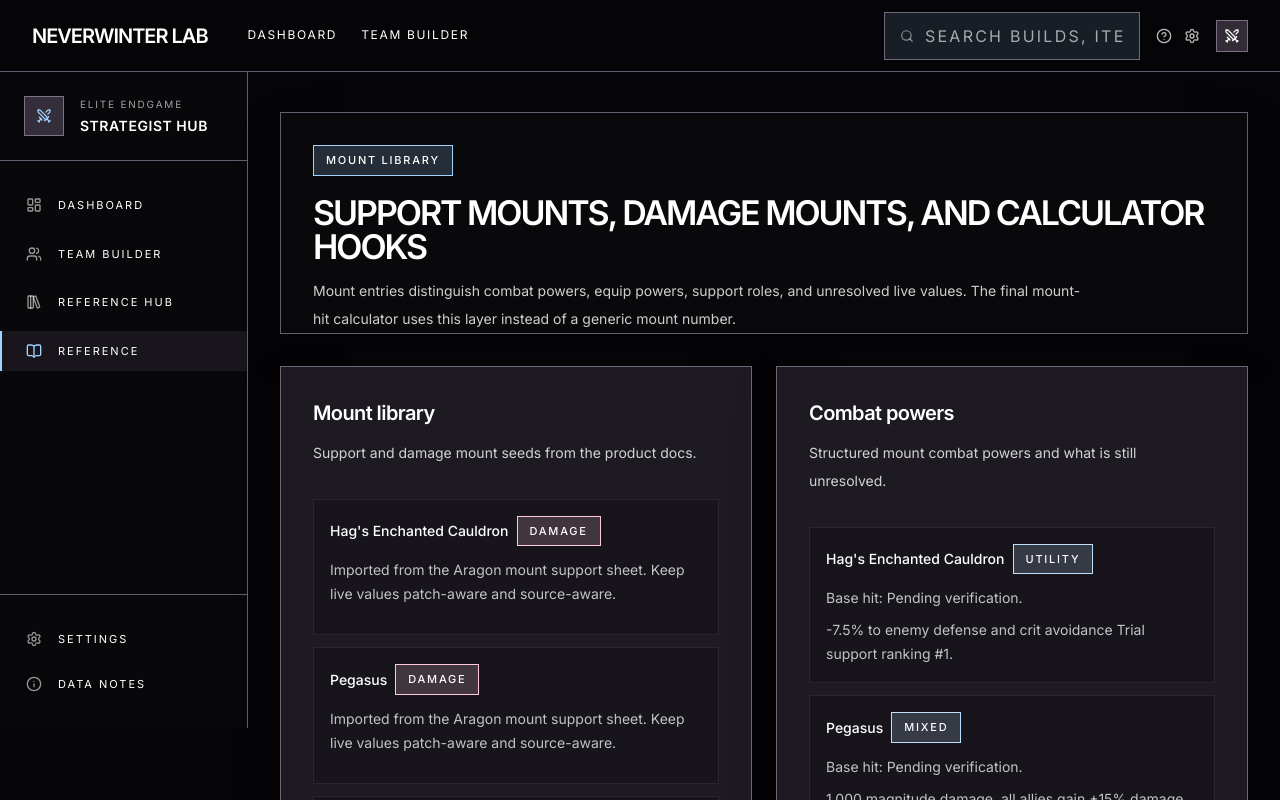
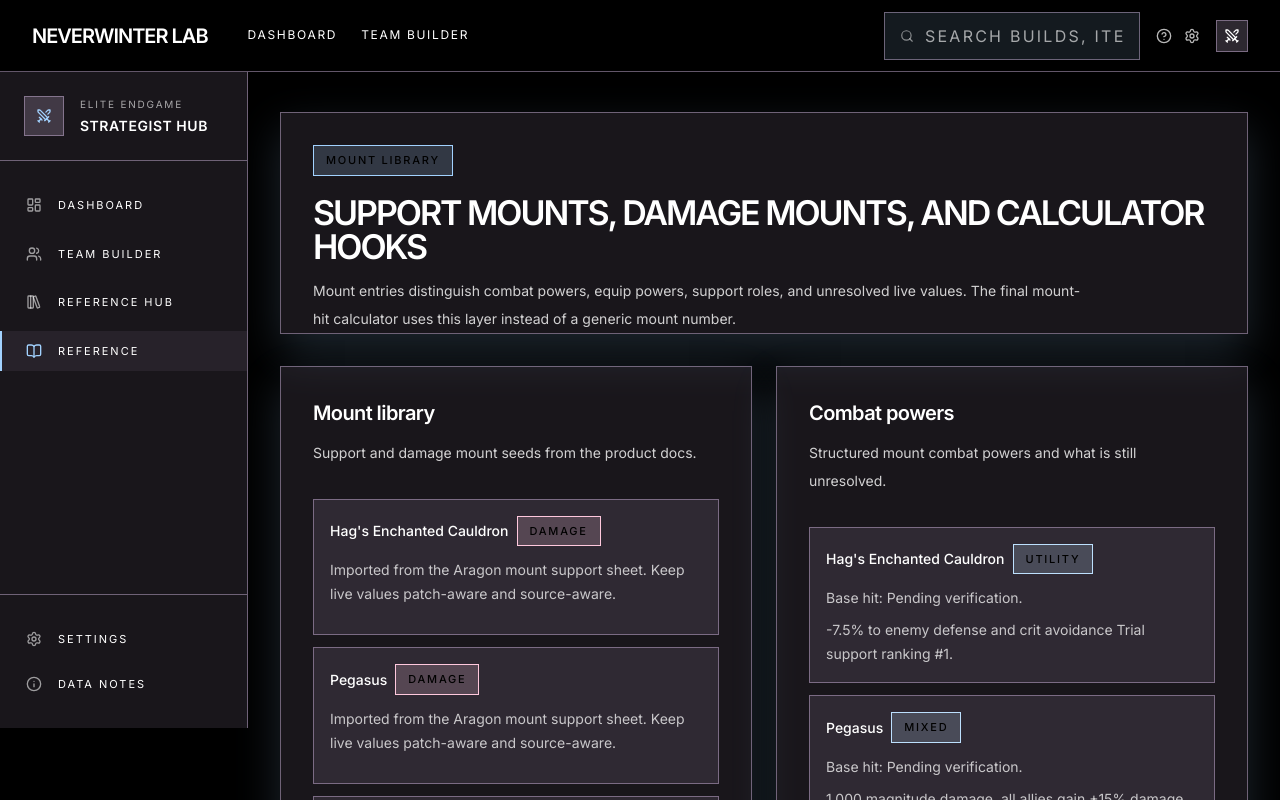
Before and after one commit to Nischhalsubba/neverwinter-composition-lab, a Next.js app: page /mounts in a window 1280 px wide. Shown: the top 800 px of the page. Built offline with nearby package versions, Linux system fonts and the light colour scheme.

Commit message:
feat: standardize UI components with palette-driven styles and improve surface consistency

```diff
--- a/app/buffs-debuffs/page.tsx
+++ b/app/buffs-debuffs/page.tsx
@@ -29,7 +29,7 @@
             </CardHeader>
             <CardContent className="space-y-3">
               {effects.map((effect) => (
-                <div key={effect.id} className="rounded-2xl border border-white/8 bg-black/20 p-4">
+                <div key={effect.id} className="border border-[var(--border)] bg-[var(--surface)] p-4">
                   <div className="flex flex-wrap items-center gap-2">
                     <Link href={`/reference/effects/${effect.id}`} className="text-sm font-medium text-white hover:text-white/84">
                       {effect.name}
--- a/app/companions/page.tsx
+++ b/app/companions/page.tsx
@@ -44,7 +44,7 @@
               {recommendedCompanions.map((companion) => {
                 const recommendation = companionRecommendationsById[companion.id];
                 return (
-                  <div key={companion.id} className="border border-white/10 bg-white/[0.03] p-4">
+                  <div key={companion.id} className="border border-[var(--border)] bg-[var(--surface)] p-4">
                     <div className="flex flex-wrap items-center gap-2">
                       <Link href={`/reference/companions/${companion.id}`} className="text-sm font-medium text-white hover:text-white/84">
                         {companion.name}
@@ -79,7 +79,7 @@
               />
               <div className="grid gap-3">
                 {companionPowerSnapshots.slice(0, 48).map((item) => (
-                  <div key={item.name} className="border border-white/10 bg-white/[0.03] p-4">
+                  <div key={item.name} className="border border-[var(--border)] bg-[var(--surface)] p-4">
                     <div className="flex flex-wrap gap-2">
                       {item.roles.map((role) => (
                         <Badge key={role} variant="blue">
@@ -116,7 +116,7 @@
                 {companionEnhancementSnapshots.map((item) => {
                   const recommendation = Object.values(enhancementRecommendationsById).find((entry) => entry?.name === item.name);
                   return (
-                    <div key={item.name} className="border border-white/10 bg-white/[0.03] p-4">
+                    <div key={item.name} className="border border-[var(--border)] bg-[var(--surface)] p-4">
                       <div className="flex flex-wrap items-center gap-2">
                         <Link href={`/reference/enhancements/${item.name.toLowerCase().replace(/[^a-z0-9]+/g, "-").replace(/^-+|-+$/g, "")}`} className="text-sm font-medium text-white hover:text-white/84">
                           {item.name}
--- a/app/globals.css
+++ b/app/globals.css
@@ -7,7 +7,7 @@
   --icy-blue: #bde0fe;
   --sky-blue: #a2d2ff;
   --layout-max: 1920px;
-  --background: #050508;
+  --background: #000000;
   --foreground: #ffffff;
   --surface: rgba(205, 180, 219, 0.08);
   --surface-2: rgba(162, 210, 255, 0.08);
@@ -26,7 +26,7 @@
   --radius-chip: 0px;
   --radius-card: 0px;
   --radius-panel: 0px;
-  --shadow-panel: 0 16px 40px rgba(0, 0, 0, 0.3);
+  --shadow-panel: 0 16px 40px rgba(162, 210, 255, 0.18);
 }
 
 @theme inline {
--- a/app/mounts/page.tsx
+++ b/app/mounts/page.tsx
@@ -21,7 +21,7 @@
           </CardHeader>
           <CardContent className="space-y-3">
             {mounts.map((mount) => (
-              <div key={mount.id} className="rounded-2xl border border-white/8 bg-black/20 p-4">
+              <div key={mount.id} className="border border-[var(--border)] bg-[var(--surface)] p-4">
                 <div className="flex flex-wrap items-center gap-2">
                   <Link href={`/reference/mounts/${mount.id}`} className="text-sm font-medium text-white hover:text-white/84">
                     {mount.name}
@@ -43,7 +43,7 @@
           </CardHeader>
           <CardContent className="space-y-3">
             {mountCombatPowers.map((power) => (
-              <div key={power.id} className="rounded-2xl border border-white/8 bg-black/20 p-4">
+              <div key={power.id} className="border border-[var(--border)] bg-[var(--surface)] p-4">
                 <div className="flex flex-wrap items-center gap-2">
                   <Link href={`/reference/mounts/${power.id}`} className="text-sm font-medium text-white hover:text-white/84">
                     {power.name}
--- a/components/content-page.tsx
+++ b/components/content-page.tsx
@@ -23,7 +23,7 @@
   return (
     <div className="grid w-full gap-8 px-4 py-8 md:px-6 xl:px-8 xl:py-10 3xl:grid-cols-[minmax(0,1fr)_320px]">
       <div className="min-w-0 space-y-8">
-        <Card className="bg-[rgba(255,255,255,0.015)]">
+        <Card className="bg-[var(--surface)]">
           <CardHeader className="space-y-5 p-8">
             <div className="flex flex-wrap items-center gap-3">
               <Badge variant="teal">{eyebrow}</Badge>
--- a/components/layout/app-shell.tsx
+++ b/components/layout/app-shell.tsx
@@ -134,7 +134,7 @@
 
       <div className="min-h-screen w-full pt-[72px] lg:pl-[248px]">
         {mobileMenuOpen ? (
-          <div className="fixed inset-0 top-[72px] z-30 bg-[rgba(0,0,0,0.72)] lg:hidden" onClick={() => setMobileMenuOpen(false)}>
+          <div className="fixed inset-0 top-[72px] z-30 bg-[rgba(205,180,219,0.32)] lg:hidden" onClick={() => setMobileMenuOpen(false)}>
             <aside
               className="h-full w-[88vw] max-w-[360px] overflow-y-auto border-r border-[var(--border)] bg-[var(--background)]"
               onClick={(event) => event.stopPropagation()}
@@ -199,7 +199,7 @@
           </div>
         ) : null}
 
-        <aside className="hidden lg:fixed lg:inset-y-[72px] lg:left-0 lg:flex lg:w-[248px] lg:flex-col lg:overflow-hidden lg:border-r lg:border-[var(--border)] lg:bg-[rgba(255,255,255,0.015)]">
+        <aside className="hidden lg:fixed lg:inset-y-[72px] lg:left-0 lg:flex lg:w-[248px] lg:flex-col lg:overflow-hidden lg:border-r lg:border-[var(--border)] lg:bg-[var(--surface)]">
           <div className="border-b border-[var(--border)] px-6 py-6">
             <div className="flex items-center gap-4">
               <div className="flex h-10 w-10 items-center justify-center border border-[var(--border)] bg-[var(--panel)]">
--- a/components/loading-state.tsx
+++ b/components/loading-state.tsx
@@ -6,7 +6,7 @@
       <CardContent className="space-y-3 py-6">
         <div className="h-4 w-32 animate-pulse bg-[rgba(162,210,255,0.18)]" />
         <div className="h-16 animate-pulse bg-[rgba(205,180,219,0.16)]" />
-        <p className="text-sm text-white/80">{label}</p>
+        <p className="text-sm text-black/80">{label}</p>
       </CardContent>
     </Card>
   );
--- a/components/ui/badge.tsx
+++ b/components/ui/badge.tsx
@@ -8,15 +8,15 @@
   {
     variants: {
       variant: {
-        default: "border-[var(--thistle)] bg-[rgba(205,180,219,0.16)] text-white",
-        teal: "border-[var(--sky-blue)] bg-[rgba(162,210,255,0.18)] text-white",
-        green: "border-[var(--icy-blue)] bg-[rgba(189,224,254,0.18)] text-white",
-        red: "border-[var(--baby-pink)] bg-[rgba(255,175,204,0.18)] text-white",
-        purple: "border-[var(--thistle)] bg-[rgba(205,180,219,0.18)] text-white",
-        orange: "border-[var(--pastel-petal)] bg-[rgba(255,200,221,0.18)] text-white",
-        gold: "border-[var(--pastel-petal)] bg-[rgba(255,200,221,0.18)] text-white",
-        blue: "border-[var(--icy-blue)] bg-[rgba(189,224,254,0.18)] text-white",
-        muted: "border-[var(--thistle)] bg-[rgba(205,180,219,0.1)] text-white",
+        default: "border-[var(--thistle)] bg-[rgba(205,180,219,0.16)] text-black",
+        teal: "border-[var(--sky-blue)] bg-[rgba(162,210,255,0.18)] text-black",
+        green: "border-[var(--icy-blue)] bg-[rgba(189,224,254,0.18)] text-black",
+        red: "border-[var(--baby-pink)] bg-[rgba(255,175,204,0.18)] text-black",
+        purple: "border-[var(--thistle)] bg-[rgba(205,180,219,0.18)] text-black",
+        orange: "border-[var(--pastel-petal)] bg-[rgba(255,200,221,0.18)] text-black",
+        gold: "border-[var(--pastel-petal)] bg-[rgba(255,200,221,0.18)] text-black",
+        blue: "border-[var(--icy-blue)] bg-[rgba(189,224,254,0.18)] text-black",
+        muted: "border-[var(--thistle)] bg-[rgba(205,180,219,0.1)] text-black",
       },
     },
     defaultVariants: {
--- a/components/ui/button.tsx
+++ b/components/ui/button.tsx
@@ -11,9 +11,9 @@
         primary:
           "border-[var(--sky-blue)] bg-[var(--sky-blue)] text-black hover:bg-[var(--icy-blue)]",
         secondary:
-          "border-[var(--thistle)] bg-[rgba(205,180,219,0.18)] text-white hover:bg-[rgba(205,180,219,0.28)]",
+          "border-[var(--thistle)] bg-[rgba(205,180,219,0.18)] text-black hover:bg-[rgba(205,180,219,0.28)]",
         ghost:
-          "border-[var(--pastel-petal)] bg-transparent text-white hover:bg-[rgba(255,200,221,0.16)]",
+          "border-[var(--pastel-petal)] bg-transparent text-black hover:bg-[rgba(255,200,221,0.16)]",
         danger:
           "border-[var(--baby-pink)] bg-[var(--baby-pink)] text-black hover:bg-[var(--pastel-petal)]",
       },
--- a/components/ui/card.tsx
+++ b/components/ui/card.tsx
@@ -9,7 +9,7 @@
   return (
     <div
       className={cn(
-        "border border-[var(--border)] bg-[var(--surface)] shadow-[0_18px_42px_rgba(0,0,0,0.18)]",
+        "border border-[var(--border)] bg-[var(--surface)] shadow-[0_18px_42px_rgba(162,210,255,0.18)]",
         className,
       )}
       {...props}
```
Also changed, not shown: 1 other file (tests, documents, lock files or other folders).
